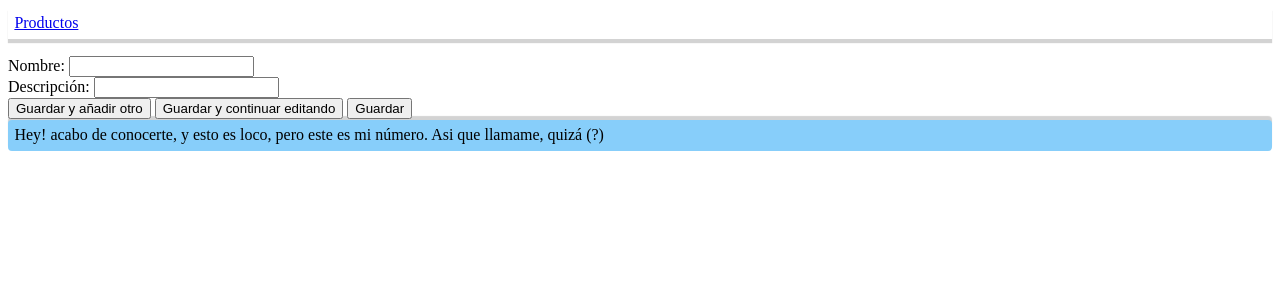
After one commit to TronTrig/local_finances, a Django app: page /productos/formulario in a window 1280 px wide. The commit adds this page. Shown: the top 300 px of the page. Run offline with Django 3.2, Linux system fonts and the light colour scheme.

Commit message:
added base.html, footer.html, navbar, some css and modified products views and templates related to extends base.html, include footer.html and use context for setting page title and description

```diff
--- a/local_finances/settings.py
+++ b/local_finances/settings.py
@@ -21,6 +21,8 @@ BASE_DIR = Path(__file__).resolve().parent.parent
 # See https://docs.djangoproject.com/en/3.2/howto/deployment/checklist/
 
 # SECURITY WARNING: keep the secret key used in production secret!
+
+#Get the secret key from enviroment variable
 SECRET_KEY = os.environ['local_finances_django_key']
 
 # SECURITY WARNING: don't run with debug turned on in production!
@@ -32,8 +34,10 @@ ALLOWED_HOSTS = []
 # Application definition
 
 INSTALLED_APPS = [
+    # Own
     'supplies_request.apps.SuppliesRequestConfig',
     'products.apps.ProductsConfig',
+    # Default
     'django.contrib.admin',
     'django.contrib.auth',
     'django.contrib.contenttypes',
@@ -59,6 +63,7 @@ TEMPLATES = [
     {
         'BACKEND': 'django.template.backends.django.DjangoTemplates',
         'DIRS': [
+            # This set the global templates's folder
             os.path.join(BASE_DIR, 'templates')
         ],
         'APP_DIRS': True,
@@ -82,6 +87,7 @@ WSGI_APPLICATION = 'local_finances.wsgi.application'
 DATABASES = {
     'default': {
         'ENGINE': 'django.db.backends.mysql',
+        #Get the name, user and password from enviroment variable
         'NAME': os.environ['local_finances_name'],
         'USER': os.environ['local_finances_user'],
         'PASSWORD': os.environ['local_finances_pass'],
--- a/products/models.py
+++ b/products/models.py
@@ -4,7 +4,7 @@ from django.db import models
 
 class Product(models.Model):
 	name = models.CharField('Nombre', max_length=255, unique=True)
-	description = models.CharField('Descripción', max_length=500, blank=True, db_column='descripcion')
+	description = models.CharField('Descripción', max_length=500, blank=True, null=True, db_column='descripcion')
 
 	def __str__(self):
 		return self.name
--- a/products/urls.py
+++ b/products/urls.py
@@ -4,5 +4,6 @@ from . import views
 app_name = 'products'
 urlpatterns = [
 	path('', views.products, name='products'),
-	path('<int:id_product>', views.productDetail, name='product_detail'),
+	path('<int:id_product>', views.detail, name='product_detail'),
+	path('formulario', views.form, name='product_form'),
 ]
--- a/products/views.py
+++ b/products/views.py
@@ -1,5 +1,6 @@
 from django.shortcuts import render, get_object_or_404
-from django.http import HttpResponse, Http404
+#from django.http import HttpResponse, Http404
+from django.forms import modelformset_factory
 from .models import Product
 # Create your views here.
 
@@ -7,6 +8,8 @@ def products(request):
 	list_products = Product.objects.order_by('-id')
 	context = {
 		'list_products': list_products,
+		'meta_title': 'Productos',
+		'meta_description': 'Lista de productos',
 	}
 	return render(request, 'products/products.html', context)
 
@@ -18,7 +21,7 @@ def products(request):
 	##return HttpResponse(template.render(context, request))
 
 
-def productDetail(request, id_product):
+def detail(request, id_product):
 	##reponse = 'You are looking at product %s' % id_product
 	#try:
 	#	product = Product.objects.get(id=id_product)
@@ -27,6 +30,25 @@ def productDetail(request, id_product):
 
 	product = get_object_or_404(Product, id=id_product)
 	context = {
-		'product' : product
+		'product' : product,
+		'meta_title': product.name.title(),
+		'meta_description': 'Muestra mas información acerca del producto {}'.format(product.name.title()),
 	}
 	return render(request, 'products/details.html', context)
+
+def form(request):
+
+	ProductFormSet = modelformset_factory(Product, fields = {'name', 'description'})
+	if request.method == 'POST':
+		formset = ProductFormSet(request.POST, request.FILES)
+		if formset.is_valid():
+			formset.save()
+	else:
+		formset = ProductFormSet()
+	context = {
+		'formset':formset,
+		'meta_title': 'Formulario De Productos',
+		'meta_description': 'Lugar para agregar o modificar productos',
+	}
+
+	return render(request, 'products/form.html', context)
--- /dev/null
+++ b/templates/base.html
@@ -0,0 +1,40 @@
+<!DOCTYPE html>
+<html lang="es">
+<head>
+	<meta charset="utf-8">
+	<title>{{ meta_title }} - Finanzas Locales</title>
+	<meta rel="description" content="{{ meta_description }}">
+	<meta rel="viewport" content="width=device-width initial-scale=1.0">
+	<style type="text/css">
+		.main-nav{
+			padding: 0.4rem;
+			margin-bottom: 1rem;
+			border-bottom: 1px solid lightgray;
+			box-shadow: 0px 3px 1px lightgray;
+		}
+
+		.main-footer{
+			padding: 0.4rem;
+			margin-bottom: 1rem;
+			border-top: 1px solid lightgray;
+			box-shadow: 0px -3px 1px lightgray;
+			background-color: lightskyblue;
+			border-radius: 4px;
+		}
+	</style>
+</head>
+<body>
+	<nav class="main-nav">
+		<span>
+			<a href="{% url 'products:products' %}">
+				Productos
+			</a>
+		</span>
+	</nav>
+	{% block content%}
+
+	{% endblock %}
+
+	{% include 'footer.html' %}
+</body>
+</html>
--- /dev/null
+++ b/templates/footer.html
@@ -0,0 +1,3 @@
+<footer class="main-footer">
+	Hey! acabo de conocerte, y esto es loco, pero este es mi número. Asi que llamame, quizá (?)
+</footer>
--- /dev/null
+++ b/templates/products/form.html
@@ -0,0 +1,26 @@
+{% extends 'base.html' %}
+
+{% block content %}
+	<div>
+		<form id="form" method="POST">{% csrf_token %}
+			<div>
+				<label for="nombre">
+					Nombre:
+				</label>
+				<input type="text" name="nombre" id="nombre">
+			</div>
+			<div>
+				<label for="descripcion">
+					Descripción:
+				</label>
+				<input type="text" name="descripcion" id="descripcion">
+			</div>
+			<button id="submit-add">Guardar y añadir otro</button>
+			<button id="submit-edit">Guardar y continuar editando</button>
+			<button id="submit">Guardar</button>
+
+
+		</form>
+	</div>
+
+{% endblock %}
```
Also changed, not shown: templates/products/details.html (+3 -14 lines), templates/products/products.html (+7 -9 lines), products/migrations/0003_auto_20211009_1611.py (added).
